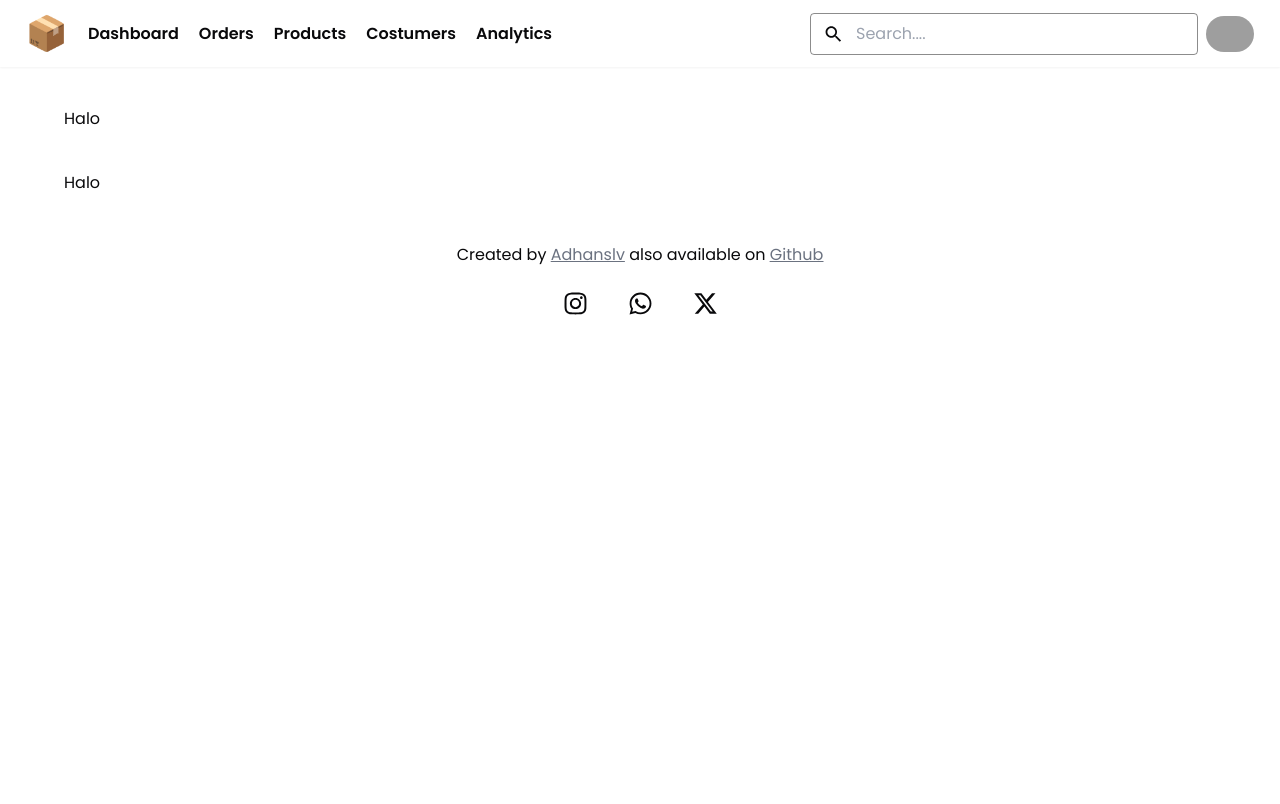
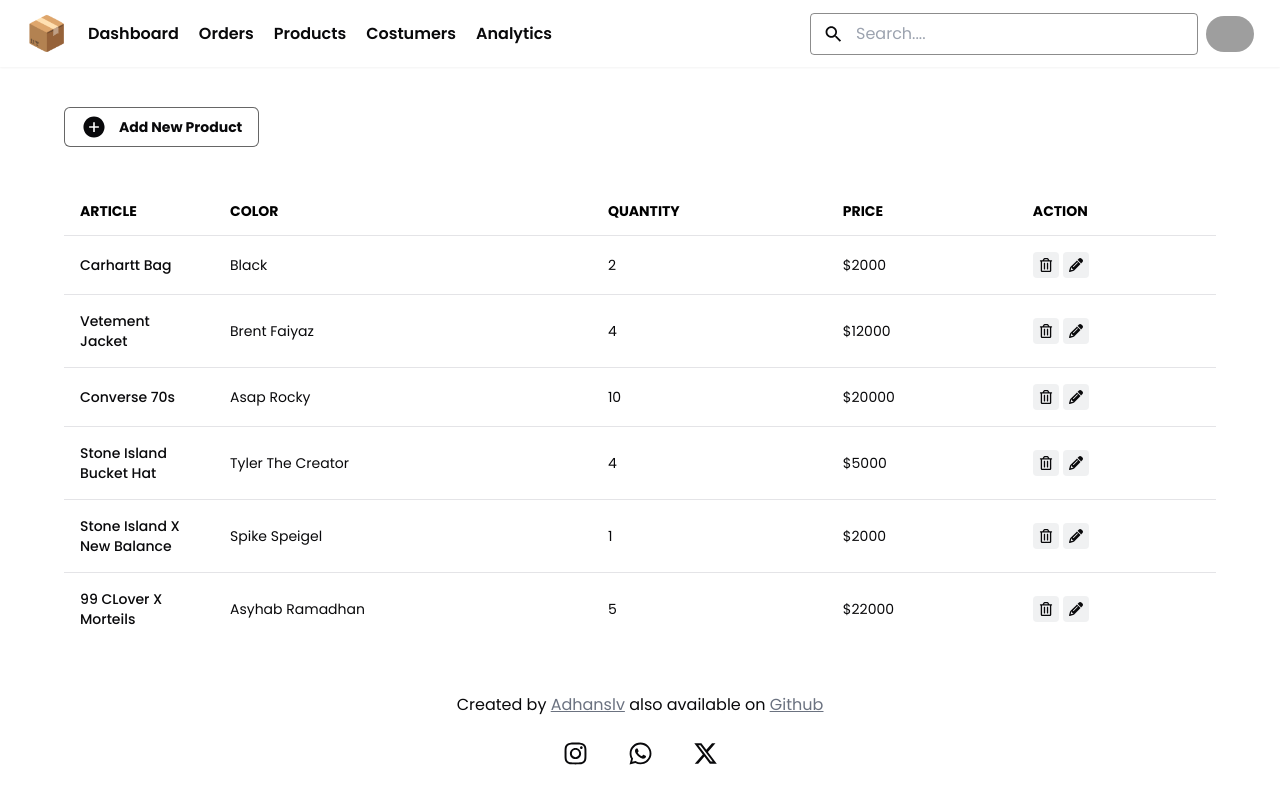
Before and after one commit to Adhanslv/Dashboard-Design, a Next.js app: page /Dashboard/Products in a window 1280 px wide. Shown: the top 804 px of the page. Built offline with nearby package versions, Linux system fonts and the light colour scheme; grey boxes are pictures that could not be loaded.

Commit message:
Initial Commit

```diff
--- a/package.json
+++ b/package.json
@@ -11,6 +11,7 @@
 	"dependencies": {
 		"@radix-ui/react-dialog": "^1.0.5",
 		"@radix-ui/react-dropdown-menu": "^2.0.6",
+		"@radix-ui/react-label": "^2.0.2",
 		"@radix-ui/react-slot": "^1.0.2",
 		"@radix-ui/react-tabs": "^1.0.4",
 		"class-variance-authority": "^0.7.0",
--- a/src/app/Dashboard/Products/page.js
+++ b/src/app/Dashboard/Products/page.js
@@ -1,10 +1,86 @@
 import ProductContent from "@/components/Products/cardProducts";
 import React from "react";
+import { Button } from "@/components/ui/button";
+import {
+	Dialog,
+	DialogContent,
+	DialogDescription,
+	DialogFooter,
+	DialogHeader,
+	DialogTitle,
+	DialogTrigger,
+} from "@/components/ui/dialog";
+import { IoAddCircleSharp } from "react-icons/io5";
+import { Input } from "@/components/ui/input";
+import { Label } from "@/components/ui/label";
 
+export const metadata = {
+	title: "Products",
+};
 const ProductsPage = () => {
 	return (
 		<div className="px-[5vw] mt-10">
-			<div>Halo</div>
+			<div>
+				<Dialog>
+					<DialogTrigger asChild>
+						<Button
+							variant="outline"
+							className="flex items-center font-bold capitalize border border-black/60 gap-x-3"
+						>
+							<IoAddCircleSharp size={26} />
+							Add new product
+						</Button>
+					</DialogTrigger>
+					<DialogContent className="md:w-full w-[365px]">
+						<DialogHeader>
+							<DialogTitle>Add new product</DialogTitle>
+							<DialogDescription>
+								Make changes to your profile here. Click save when you're done.
+							</DialogDescription>
+						</DialogHeader>
+						<div className="grid gap-3 py-4 ">
+							<div className="grid items-center grid-cols-6 gap-4 md:grid-cols-7 md:gap-10">
+								<Label htmlFor="name" className="text-right">
+									Article
+								</Label>
+								<Input id="name" className="col-span-6 border border-black " />
+							</div>
+							<div className="grid items-center grid-cols-6 gap-4 md:grid-cols-7 md:gap-10">
+								<Label htmlFor="username" className="text-right">
+									Color
+								</Label>
+								<Input
+									id="username"
+									className="col-span-6 border border-black"
+								/>
+							</div>
+							<div className="grid items-center grid-cols-6 gap-4 md:grid-cols-7 md:gap-10">
+								<Label htmlFor="username" className="text-right">
+									Quantity
+								</Label>
+								<Input
+									id="username"
+									className="col-span-6 border border-black"
+								/>
+							</div>
+							<div className="grid items-center grid-cols-6 gap-4 md:grid-cols-7 md:gap-10">
+								<Label htmlFor="username" className="text-right">
+									Price
+								</Label>
+								<Input
+									id="username"
+									className="col-span-6 border border-black"
+								/>
+							</div>
+						</div>
+						<DialogFooter>
+							<Button type="submit" className="w-full">
+								Save
+							</Button>
+						</DialogFooter>
+					</DialogContent>
+				</Dialog>
+			</div>
 			<ProductContent />
 		</div>
 	);
--- a/src/components/Products/cardProducts.jsx
+++ b/src/components/Products/cardProducts.jsx
@@ -1,10 +1,70 @@
 import React from "react";
+import { productData } from "@/utils/productData";
+import {
+	Table,
+	TableBody,
+	TableCaption,
+	TableCell,
+	TableFooter,
+	TableHead,
+	TableHeader,
+	TableRow,
+} from "@/components/ui/table";
+import { FaRegTrashAlt } from "react-icons/fa";
+import { FaPencil } from "react-icons/fa6";
 
 const ProductContent = () => {
-	const productData = [{}];
 	return (
 		<div className="mt-10">
-			<div>Halo</div>
+			<Table>
+				<TableHeader>
+					<TableRow>
+						<TableHead className="w-[150px] font-bold text-black uppercase ">
+							Article
+						</TableHead>
+						<TableHead className="font-bold text-black uppercase">
+							Color
+						</TableHead>
+						<TableHead className="font-bold text-black uppercase">
+							Quantity
+						</TableHead>
+						<TableHead className="font-bold text-black uppercase">
+							Price
+						</TableHead>
+						<TableHead className="font-bold text-black uppercase">
+							Action
+						</TableHead>
+					</TableRow>
+				</TableHeader>
+				<TableBody>
+					{productData.map((items) => (
+						<TableRow key={items.productId}>
+							<TableCell className="font-medium">{items.article}</TableCell>
+							<TableCell>{items.color}</TableCell>
+							<TableCell className="">{items.qty}</TableCell>
+							<TableCell className="">{items.amount}</TableCell>
+							<TableCell>
+								<div className="flex items-center cursor-pointer gap-x-1">
+									<span className="p-1.5 rounded-sm bg-gray-500/10 hover:bg-gray-600/40">
+										<FaRegTrashAlt />
+									</span>
+									<span className="p-1.5 rounded-sm bg-gray-500/10 hover:bg-gray-600/40">
+										<FaPencil />
+									</span>
+								</div>
+							</TableCell>
+						</TableRow>
+					))}
+				</TableBody>
+				{/* <TableFooter>
+					<TableRow>
+						<TableCell colSpan={3}>Total</TableCell>
+						<TableCell colSpan={2} className="">
+							$2,500.00
+						</TableCell>
+					</TableRow>
+				</TableFooter> */}
+			</Table>
 		</div>
 	);
 };
--- /dev/null
+++ b/src/components/ui/dialog.jsx
@@ -0,0 +1,96 @@
+"use client"
+
+import * as React from "react"
+import * as DialogPrimitive from "@radix-ui/react-dialog"
+import { X } from "lucide-react"
+
+import { cn } from "@/lib/utils"
+
+const Dialog = DialogPrimitive.Root
+
+const DialogTrigger = DialogPrimitive.Trigger
+
+const DialogPortal = DialogPrimitive.Portal
+
+const DialogClose = DialogPrimitive.Close
+
+const DialogOverlay = React.forwardRef(({ className, ...props }, ref) => (
+  <DialogPrimitive.Overlay
+    ref={ref}
+    className={cn(
+      "fixed inset-0 z-50 bg-black/80  data-[state=open]:animate-in data-[state=closed]:animate-out data-[state=closed]:fade-out-0 data-[state=open]:fade-in-0",
+      className
+    )}
+    {...props} />
+))
+DialogOverlay.displayName = DialogPrimitive.Overlay.displayName
+
+const DialogContent = React.forwardRef(({ className, children, ...props }, ref) => (
+  <DialogPortal>
+    <DialogOverlay />
+    <DialogPrimitive.Content
+      ref={ref}
+      className={cn(
+        "fixed left-[50%] top-[50%] z-50 grid w-full max-w-lg translate-x-[-50%] translate-y-[-50%] gap-4 border bg-background p-6 shadow-lg duration-200 data-[state=open]:animate-in data-[state=closed]:animate-out data-[state=closed]:fade-out-0 data-[state=open]:fade-in-0 data-[state=closed]:zoom-out-95 data-[state=open]:zoom-in-95 data-[state=closed]:slide-out-to-left-1/2 data-[state=closed]:slide-out-to-top-[48%] data-[state=open]:slide-in-from-left-1/2 data-[state=open]:slide-in-from-top-[48%] sm:rounded-lg",
+        className
+      )}
+      {...props}>
+      {children}
+      <DialogPrimitive.Close
+        className="absolute right-4 top-4 rounded-sm opacity-70 ring-offset-background transition-opacity hover:opacity-100 focus:outline-none focus:ring-2 focus:ring-ring focus:ring-offset-2 disabled:pointer-events-none data-[state=open]:bg-accent data-[state=open]:text-muted-foreground">
+        <X className="h-4 w-4" />
+        <span className="sr-only">Close</span>
+      </DialogPrimitive.Close>
+    </DialogPrimitive.Content>
+  </DialogPortal>
+))
+DialogContent.displayName = DialogPrimitive.Content.displayName
+
+const DialogHeader = ({
+  className,
+  ...props
+}) => (
+  <div
+    className={cn("flex flex-col space-y-1.5 text-center sm:text-left", className)}
+    {...props} />
+)
+DialogHeader.displayName = "DialogHeader"
+
+const DialogFooter = ({
+  className,
+  ...props
+}) => (
+  <div
+    className={cn("flex flex-col-reverse sm:flex-row sm:justify-end sm:space-x-2", className)}
+    {...props} />
+)
+DialogFooter.displayName = "DialogFooter"
+
+const DialogTitle = React.forwardRef(({ className, ...props }, ref) => (
+  <DialogPrimitive.Title
+    ref={ref}
+    className={cn("text-lg font-semibold leading-none tracking-tight", className)}
+    {...props} />
+))
+DialogTitle.displayName = DialogPrimitive.Title.displayName
+
+const DialogDescription = React.forwardRef(({ className, ...props }, ref) => (
+  <DialogPrimitive.Description
+    ref={ref}
+    className={cn("text-sm text-muted-foreground", className)}
+    {...props} />
+))
+DialogDescription.displayName = DialogPrimitive.Description.displayName
+
+export {
+  Dialog,
+  DialogPortal,
+  DialogOverlay,
+  DialogClose,
+  DialogTrigger,
+  DialogContent,
+  DialogHeader,
+  DialogFooter,
+  DialogTitle,
+  DialogDescription,
+}
--- /dev/null
+++ b/src/components/ui/input.jsx
@@ -0,0 +1,19 @@
+import * as React from "react"
+
+import { cn } from "@/lib/utils"
+
+const Input = React.forwardRef(({ className, type, ...props }, ref) => {
+  return (
+    (<input
+      type={type}
+      className={cn(
+        "flex h-10 w-full rounded-md border border-input bg-background px-3 py-2 text-sm ring-offset-background file:border-0 file:bg-transparent file:text-sm file:font-medium placeholder:text-muted-foreground focus-visible:outline-none focus-visible:ring-2 focus-visible:ring-ring focus-visible:ring-offset-2 disabled:cursor-not-allowed disabled:opacity-50",
+        className
+      )}
+      ref={ref}
+      {...props} />)
+  );
+})
+Input.displayName = "Input"
+
+export { Input }
--- /dev/null
+++ b/src/components/ui/label.jsx
@@ -0,0 +1,18 @@
+"use client"
+
+import * as React from "react"
+import * as LabelPrimitive from "@radix-ui/react-label"
+import { cva } from "class-variance-authority";
+
+import { cn } from "@/lib/utils"
+
+const labelVariants = cva(
+  "text-sm font-medium leading-none peer-disabled:cursor-not-allowed peer-disabled:opacity-70"
+)
+
+const Label = React.forwardRef(({ className, ...props }, ref) => (
+  <LabelPrimitive.Root ref={ref} className={cn(labelVariants(), className)} {...props} />
+))
+Label.displayName = LabelPrimitive.Root.displayName
+
+export { Label }
--- /dev/null
+++ b/src/utils/productData.js
@@ -0,0 +1,44 @@
+export const productData = [
+	{
+		productId: 1,
+		article: "Carhartt Bag",
+		color: "Black",
+		qty: "2",
+		amount: "$2000",
+	},
+	{
+		productId: 2,
+		article: "Vetement Jacket",
+		color: "Brent Faiyaz",
+		qty: "4",
+		amount: "$12000",
+	},
+	{
+		productId: 3,
+		article: "Converse 70s",
+		color: "Asap Rocky",
+		qty: "10",
+		amount: "$20000",
+	},
+	{
+		productId: 4,
+		article: "Stone Island Bucket Hat",
+		color: "Tyler The Creator",
+		qty: "4",
+		amount: "$5000",
+	},
+	{
+		productId: 5,
+		article: "Stone Island X New Balance	",
+		color: "Spike  Speigel",
+		qty: "1",
+		amount: "$2000",
+	},
+	{
+		productId: 6,
+		article: "99 CLover X Morteils",
+		color: "Asyhab Ramadhan",
+		qty: "5",
+		amount: "$22000",
+	},
+];
```
Also changed, not shown: src/app/Dashboard/Orders/page.js (+4 -5 lines), src/app/Shop/Order/[id]/page.js (+5 -4 lines), src/image/gambar1.jpeg (added), 1 other file (tests, documents, lock files or other folders).
